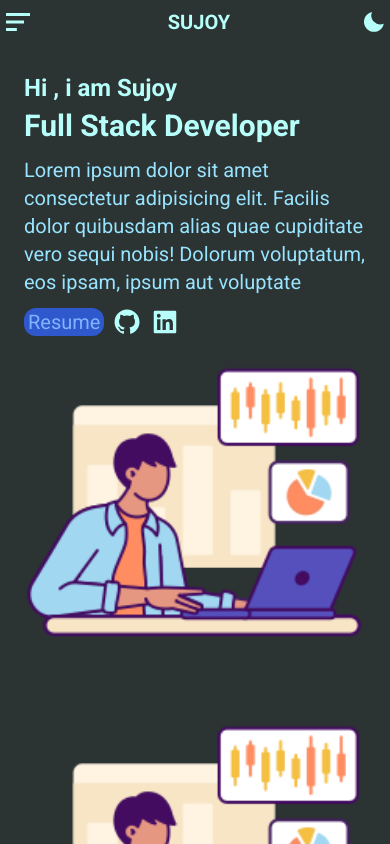
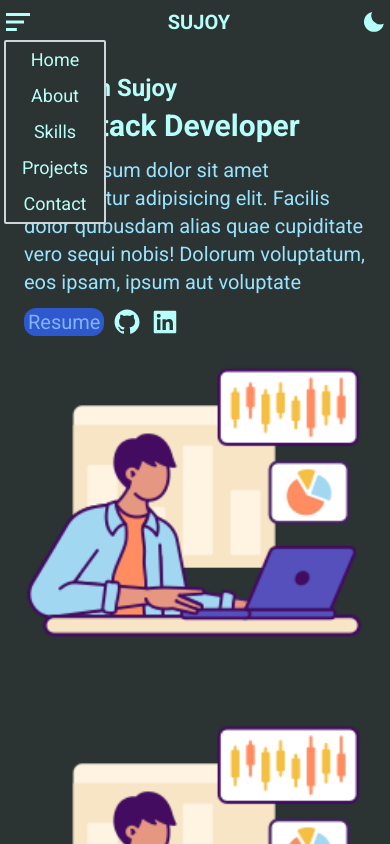
Before and after one commit to Sujoy-2811/portfolio, a React (Vite) app: page / in a window 390 px wide. Both pictures are taken after a click on the button 18 px from the left and 22 px from the top of the page. Shown: the top 844 px of the page. Built offline with nearby package versions, Linux system fonts and the light colour scheme.

Commit message:
drop down menu is added

```diff
--- a/src/components/Header/List.jsx
+++ b/src/components/Header/List.jsx
@@ -11,6 +11,7 @@ function List({ className }) {
     <div className={` justify-end space-x-10  text-xl  ${className}`}>
       <ul className="flex space-x-12 order-1">
         {navLinksData.map((item) => (
+          <li key={item.id}>
             <Link
               className=" hover:text-skin-muted"
               activeClass="active"
@@ -20,10 +21,10 @@ function List({ className }) {
               offset={-50}
               duration={500}
               // onSetActive={true}
-            key={item.id}
             >
               {item.title}
             </Link>
+          </li>
         ))}
       </ul>
       {darkTheme ? (
--- a/src/components/Header/Nav.jsx
+++ b/src/components/Header/Nav.jsx
@@ -4,11 +4,12 @@ import { BiSolidMoon } from "react-icons/bi";
 import List from "./List";
 import { useState } from "react";
 import { useTheme } from "../../context/Theme";
+import DropDownMenu from "../utils/DropDownMenu";
 
 function Nav({ className }) {
   const { darkTheme, toggleTheme } = useTheme();
   const [menuShow, setMenuShow] = useState(false);
-  console.log("run");
+  console.log(menuShow);
   return (
     <nav
       className={` flex justify-between items-center py-1 pr-1  sm:px-4 sm:py-3 ${className}`}
@@ -22,7 +23,8 @@ function Nav({ className }) {
       <button
         className={`cursor-pointer text-skin-base  text-4xl order-1  sm:hidden dark:text-white `}
       >
-        <BiMenuAltLeft onClick={setMenuShow} />
+        <BiMenuAltLeft onClick={() => setMenuShow((prevState) => !prevState)} />
+        {menuShow && <DropDownMenu />}
       </button>
 
       {/* nav list */}
--- /dev/null
+++ b/src/components/utils/DropDownMenu.jsx
@@ -0,0 +1,30 @@
+import { Link } from "react-scroll";
+import { navLinksData } from "../../constants/index";
+
+const DropDownMenu = () => {
+  return (
+    <div className="border-2 border-solid border-gray-300 absolute top-10 left-1 bg-skin-fill px-4 py-1 rounded-sm text-lg sm:hidden">
+      <ul className="list-none flex flex-col gap-2">
+        {navLinksData.map((item) => (
+          <li key={`${item.id}`}>
+            <Link
+              className=" hover:text-skin-muted"
+              activeClass="active"
+              to={item.link}
+              spy={true}
+              smooth={true}
+              offset={-50}
+              duration={500}
+              // onSetActive={true}
+              key={item.id}
+            >
+              {item.title}
+            </Link>
+          </li>
+        ))}
+      </ul>
+    </div>
+  );
+};
+
+export default DropDownMenu;
```
Lines whose indentation alone changed are shown as unchanged.
